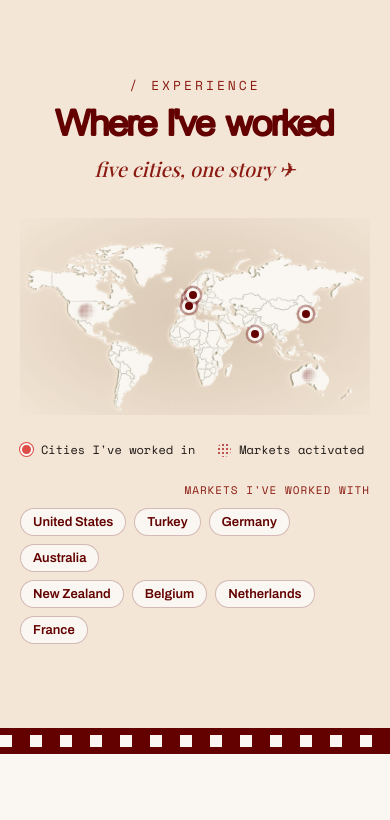
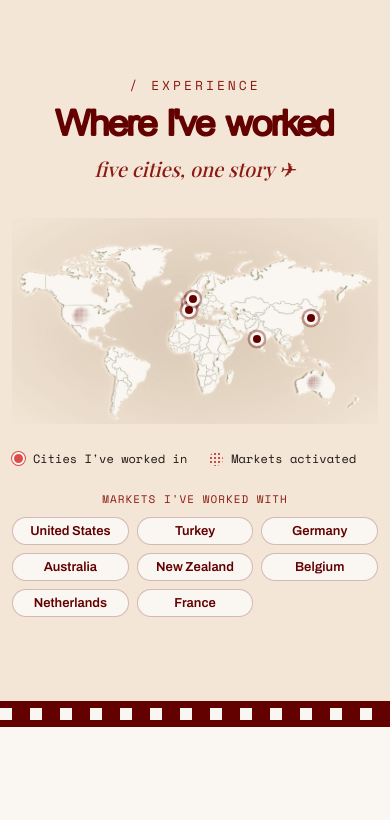
Before and after one commit to saipawar-webdev/cv-portfolio, a plain HTML site: page index.html in a window 390 px wide. Shown: the part 3343-4163 px from the top of the page. Drawn offline with nearby package versions, Linux system fonts and the light colour scheme; a web font is replaced by a local one.

Commit message:
Fix mobile map/camera visibility and regroup country pills
- The world map image and the camera-frame overlay were marked
  loading="lazy", so on phones they often didn't load, leaving the map
  area blank and the camera showing only its empty black screen. Made
  these key visuals (and the camera's photo) load eagerly so they
  always appear.
- Country pills under the map now lay out 3 / 3 / 2 on phones via a
  3-column grid (the two source rows flow into it with display:contents),
  instead of the previous ragged 3+1 / 3+1 wrap.
- Map goes near full-bleed on phones for more presence.

Co-Authored-By: Claude Opus 4.8 <noreply@anthropic.com>
Claude-Session: https://claude.ai/code/session_014Z4fDL9Jpfjqi8T7hm7Ugr

```diff
--- a/index.html
+++ b/index.html
@@ -53,7 +53,15 @@
   .m-footer{ padding:20px !important; justify-content:center !important; text-align:center !important; }
 
   .m-pad{ padding-left:20px !important; padding-right:20px !important; }
-  .m-pillrow{ flex-wrap:wrap !important; }
+
+  /* map: wider, more present on small screens */
+  .m-mapwrap{ padding-left:12px !important; padding-right:12px !important; }
+
+  /* country pills: 3 per row (3 / 3 / 2) */
+  .m-legend-right{ text-align:center !important; width:100% !important; }
+  .m-legend-pills{ display:grid !important; grid-template-columns:repeat(3,1fr) !important; gap:8px !important; align-items:stretch !important; }
+  .m-pillrow{ display:contents !important; }
+  .m-legend-pills span{ text-align:center !important; display:flex !important; align-items:center !important; justify-content:center !important; }
 }
 </style>
 <script src="./support.js"></script>
@@ -202,9 +210,9 @@
       <div style="font-family:'Playfair Display',serif; font-style:italic; font-size:20px; color:#8a1a12; margin-bottom:36px;">five cities, one story ✈</div>
     </div>
 
-    <div style="max-width:1200px; margin:0 auto; padding:0 20px;">
+    <div class="m-mapwrap" style="max-width:1200px; margin:0 auto; padding:0 20px;">
       <div ref="{{ mapRef }}" onMouseMove="{{ onMapMove }}" style="position:relative; width:100%; aspect-ratio:16/9; cursor:crosshair;">
-        <img loading="lazy" decoding="async" src="assets/std/worked-map-themed.jpg" alt="World map of cities where Sai has worked" style="position:absolute; inset:0; width:100%; height:100%; object-fit:fill; pointer-events:none;" />
+        <img decoding="async" src="assets/std/worked-map-themed.jpg" alt="World map of cities where Sai has worked" style="position:absolute; inset:0; width:100%; height:100%; object-fit:fill; pointer-events:none;" />
 
         <!-- interactive city pins (hover to reveal) -->
         <sc-for list="{{ cities }}" as="c" hint-placeholder-count="5">
@@ -233,9 +241,9 @@
           <div style="display:flex; align-items:center; gap:8px; font-family:'Space Mono',monospace; font-size:12px; color:#1c1613;"><span style="width:13px; height:13px; border-radius:50%; background:#dd4c48; border:2px solid #faf7f2; box-shadow:0 0 0 1px #dd4c48; display:inline-block;"></span> Cities I've worked in</div>
           <div style="display:flex; align-items:center; gap:8px; font-family:'Space Mono',monospace; font-size:12px; color:#1c1613;"><span style="width:14px; height:14px; border-radius:50%; background-image:radial-gradient(#c0504d 34%,transparent 36%); background-size:4px 4px; display:inline-block;"></span> Markets activated</div>
         </div>
-        <div style="text-align:right;">
+        <div class="m-legend-right" style="text-align:right;">
           <div style="font-family:'Space Mono',monospace; font-size:11px; letter-spacing:1px; color:#8a1a12; text-transform:uppercase; margin-bottom:10px;">Markets I've worked with</div>
-          <div style="display:flex; flex-direction:column; gap:8px; align-items:flex-end;">
+          <div class="m-legend-pills" style="display:flex; flex-direction:column; gap:8px; align-items:flex-end;">
             <div class="m-pillrow" style="display:flex; gap:8px;">
               <span style="font-family:'Archivo',sans-serif; font-size:13px; font-weight:600; color:#630100; background:#faf7f2; border:1px solid rgba(99,1,0,.25); padding:6px 12px; border-radius:999px;">United States</span>
               <span style="font-family:'Archivo',sans-serif; font-size:13px; font-weight:600; color:#630100; background:#faf7f2; border:1px solid rgba(99,1,0,.25); padding:6px 12px; border-radius:999px;">Turkey</span>
@@ -314,14 +322,14 @@
           <!-- screen (behind frame) -->
           <div style="position:absolute; left:29.17%; top:10.96%; width:49.35%; height:54.37%; overflow:hidden; background:#1c1613; z-index:1;">
             <sc-if value="{{ ocIsImg }}" hint-placeholder-val="{{ true }}">
-              <img loading="lazy" decoding="async" src="{{ ocImg }}" alt="Sai off the clock" style="width:100%; height:100%; object-fit:cover;" />
+              <img decoding="async" src="{{ ocImg }}" alt="Sai off the clock" style="width:100%; height:100%; object-fit:cover;" />
             </sc-if>
             <sc-if value="{{ ocIsPh }}" hint-placeholder-val="{{ false }}">
               <div style="width:100%; height:100%; background:repeating-linear-gradient(45deg,#ece5da 0 14px,#e2d9cb 14px 28px); display:flex; align-items:center; justify-content:center; text-align:center; padding:12px;"><span style="font-family:'Space Mono',monospace; font-size:13px; color:#630100; line-height:1.5;">{{ ocLabel }}</span></div>
             </sc-if>
           </div>
           <!-- frame overlay -->
-          <img loading="lazy" decoding="async" src="assets/std/camera-frame.png" alt="" style="position:absolute; inset:0; width:100%; height:100%; z-index:2; pointer-events:none;" />
+          <img decoding="async" src="assets/std/camera-frame.png" alt="" style="position:absolute; inset:0; width:100%; height:100%; z-index:2; pointer-events:none;" />
           <!-- click here label -->
           <div style="position:absolute; left:55%; top:68.5%; font-family:'Bootzy','Archivo',sans-serif; font-size:40px; color:#f4d270; z-index:3; pointer-events:none; text-shadow:0 1px 3px rgba(0,0,0,.4);">click here</div>
           <!-- clickable button over circled control -->
```
